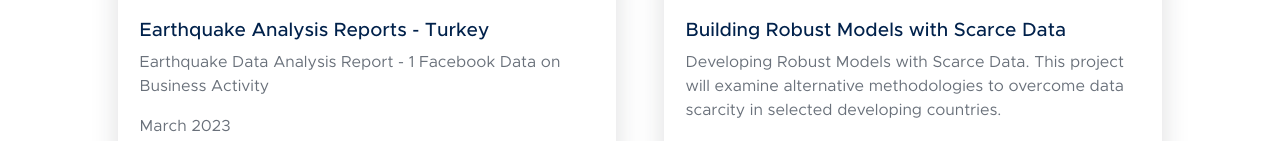
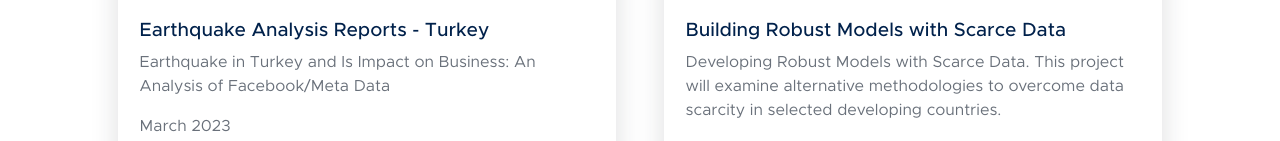
Before and after one commit to octdcouk/octd2021, a plain HTML site: page index.html in a window 1280 px wide. Shown: the part 1277-1418 px from the top of the page. Drawn offline with nearby package versions, Linux system fonts and the light colour scheme; a script that the page names is missing.

Commit message:
Update index.html

```diff
--- a/index.html
+++ b/index.html
@@ -97,7 +97,7 @@ We are an Oxford based research consultancy company </h1>
                                         ><img class="card-img-top" src="https://i.hizliresim.com/59wzolp.jpeg" alt="..." />
                                         <div class="card-body">
                                         <h4 class="card-title mb-2">Earthquake Analysis Reports - Turkey</h4>
-                                         <p class="card-text"> Earthquake Data Analysis Report - 1 Facebook Data on Business Activity <p>
+                                         <p class="card-text"> Earthquake in Turkey and Is Impact on Business: An Analysis of Facebook/Meta Data  <p>
                                             <p> March 2023 </p>
                                         </div>
                                         <div class="card-footer bg-transparent border-top d-flex align-items-center justify-content-between">
```
